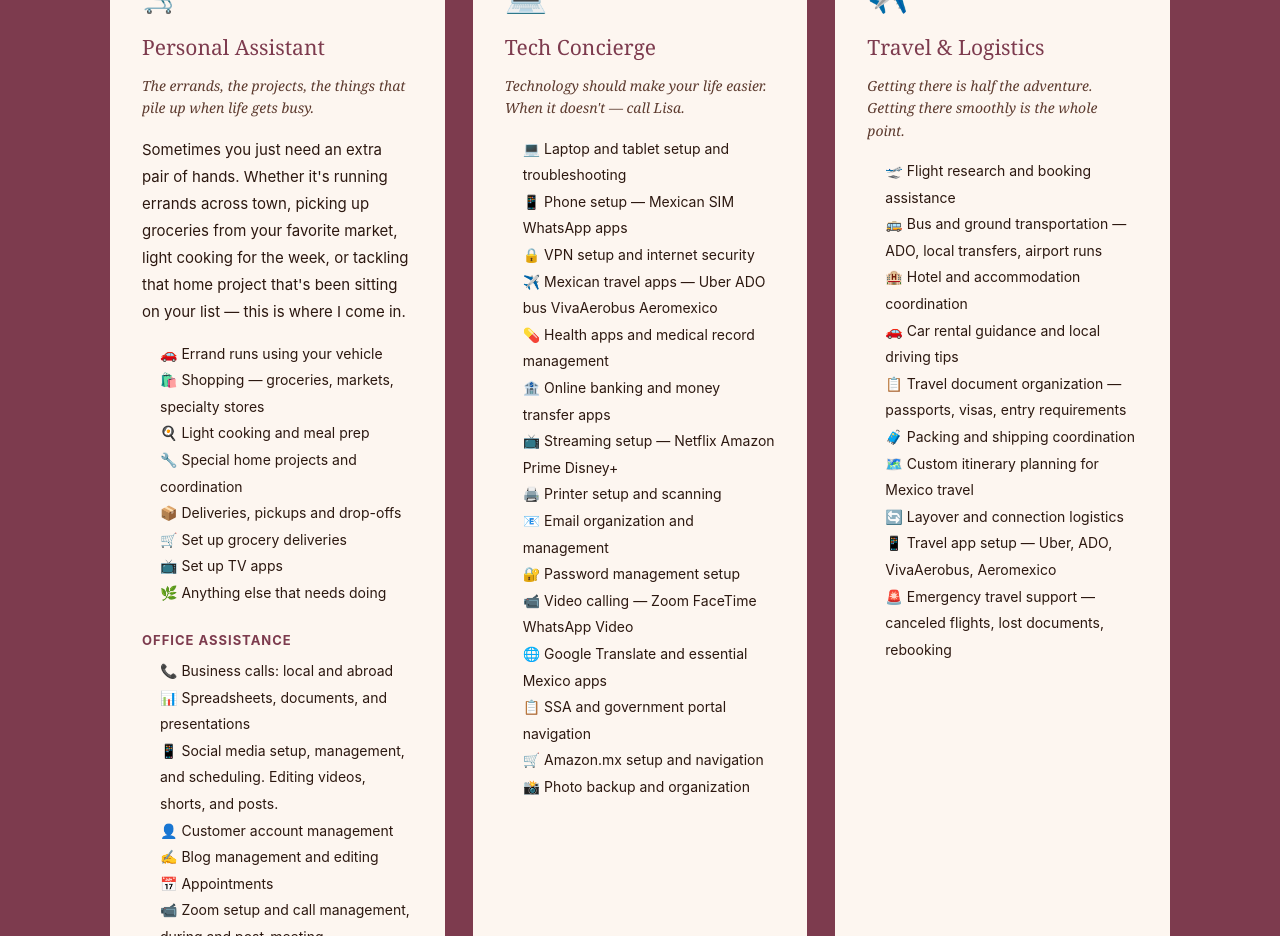
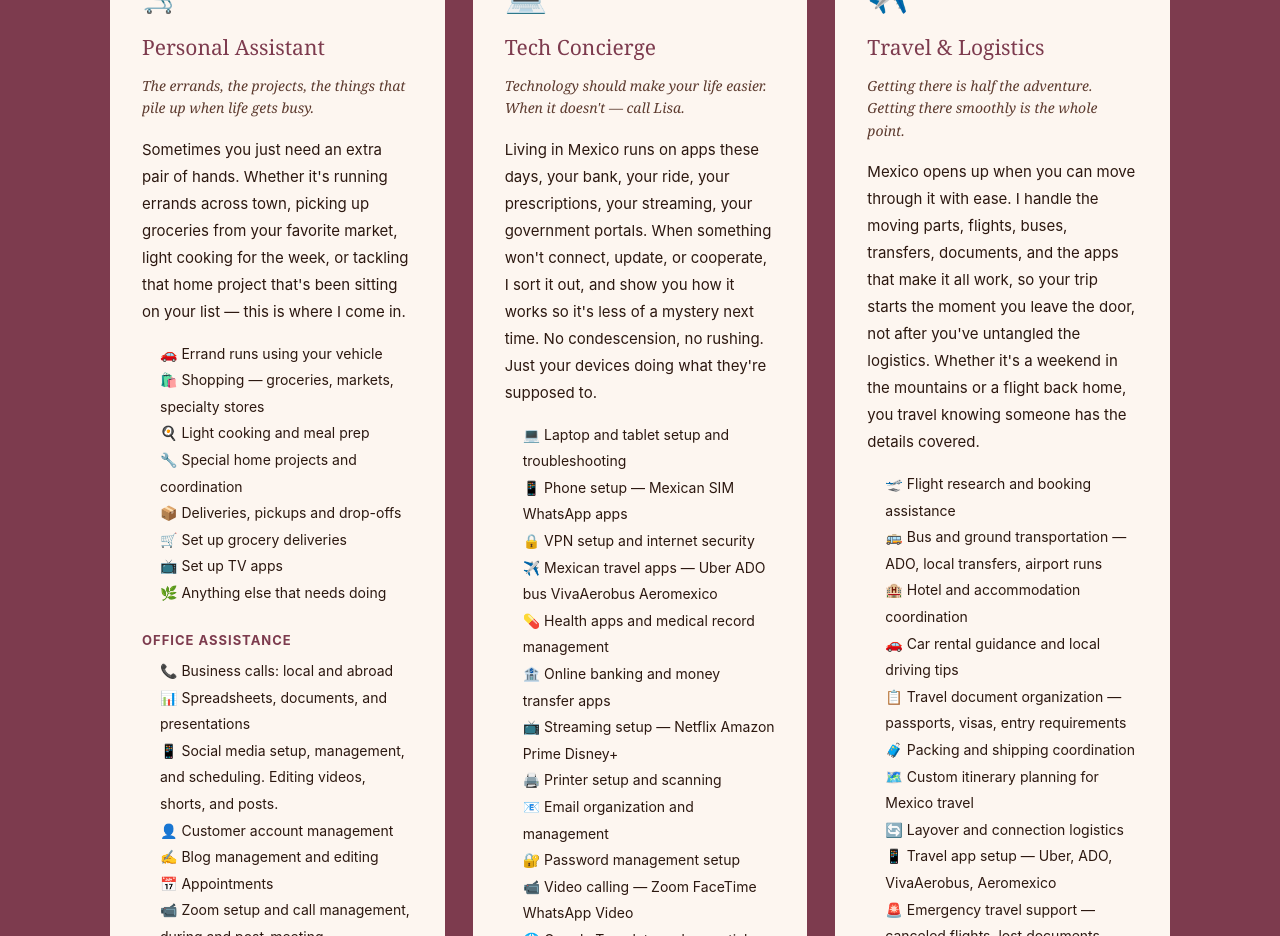
Before and after one commit to IntheknowMX/intheknowmx.com, a Next.js app: page / in a window 1280 px wide. Shown: the part 9020-9956 px from the top of the page. Built offline with nearby package versions, Linux system fonts and the light colour scheme.

Commit message:
Add descriptive paragraphs to Tech Concierge and Travel & Logistics cards
Each paragraph sits between the italic tagline and the bullet list, matching
the placement and styling used on the Personal Assistant card.

Co-Authored-By: Claude Sonnet 4.6 <noreply@anthropic.com>

```diff
--- a/app/page.tsx
+++ b/app/page.tsx
@@ -628,6 +628,9 @@ export default function Home() {
               <div style={{ fontSize: '34px', marginBottom: '14px' }}>💻</div>
               <h3 style={{ fontSize: '21px', marginBottom: '14px', color: '#7D3B4E', fontFamily: "var(--font-playfair, 'Playfair Display', Georgia, serif)", lineHeight: '1.3' }}>Tech Concierge</h3>
               <p style={{ fontSize: '14px', fontStyle: 'italic', color: '#5C3A2E', marginBottom: '16px', fontFamily: "var(--font-playfair, 'Playfair Display', Georgia, serif)", lineHeight: '1.6' }}>Technology should make your life easier. When it doesn't — call Lisa.</p>
+              <p style={{ fontSize: '15px', lineHeight: '1.8', color: '#2C1810', marginBottom: '16px' }}>
+                Living in Mexico runs on apps these days, your bank, your ride, your prescriptions, your streaming, your government portals. When something won't connect, update, or cooperate, I sort it out, and show you how it works so it's less of a mystery next time. No condescension, no rushing. Just your devices doing what they're supposed to.
+              </p>
               <ul style={{ fontSize: '14px', lineHeight: '1.9', color: '#2C1810', paddingLeft: '18px', marginBottom: '16px', flex: 1 }}>
                 <li>💻 Laptop and tablet setup and troubleshooting</li>
                 <li>📱 Phone setup — Mexican SIM WhatsApp apps</li>
@@ -652,6 +655,9 @@ export default function Home() {
               <div style={{ fontSize: '34px', marginBottom: '14px' }}>✈️</div>
               <h3 style={{ fontSize: '21px', marginBottom: '14px', color: '#7D3B4E', fontFamily: "var(--font-playfair, 'Playfair Display', Georgia, serif)", lineHeight: '1.3' }}>Travel &amp; Logistics</h3>
               <p style={{ fontSize: '14px', fontStyle: 'italic', color: '#5C3A2E', marginBottom: '16px', fontFamily: "var(--font-playfair, 'Playfair Display', Georgia, serif)", lineHeight: '1.6' }}>Getting there is half the adventure. Getting there smoothly is the whole point.</p>
+              <p style={{ fontSize: '15px', lineHeight: '1.8', color: '#2C1810', marginBottom: '16px' }}>
+                Mexico opens up when you can move through it with ease. I handle the moving parts, flights, buses, transfers, documents, and the apps that make it all work, so your trip starts the moment you leave the door, not after you've untangled the logistics. Whether it's a weekend in the mountains or a flight back home, you travel knowing someone has the details covered.
+              </p>
               <ul style={{ fontSize: '14px', lineHeight: '1.9', color: '#2C1810', paddingLeft: '18px', marginBottom: '16px', flex: 1 }}>
                 <li>🛫 Flight research and booking assistance</li>
                 <li>🚌 Bus and ground transportation — ADO, local transfers, airport runs</li>
```
